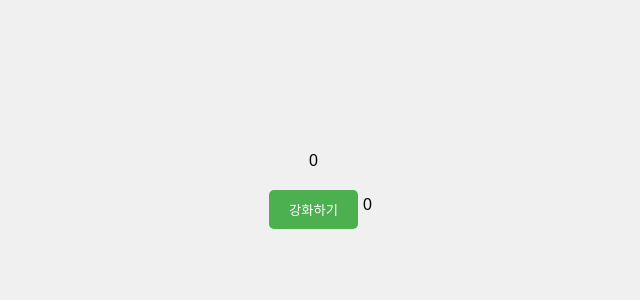
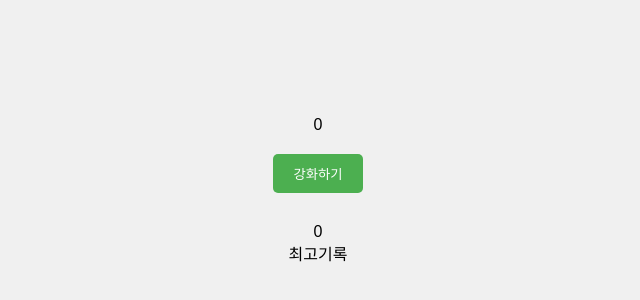
Before and after one commit to Jshman/web, a plain HTML site: page simulator/inArmy/index.html in a window 1280 px wide. Shown: the part 210-510 px from the top of the page, without its empty margins (322-962 px from the left). Drawn offline with nearby package versions, Linux system fonts and the light colour scheme.

Commit message:
최고기록 문구 추가

```diff
--- a/simulator/inArmy/index.html
+++ b/simulator/inArmy/index.html
@@ -18,11 +18,12 @@
         <div class="control">
             <button id="enforceBtn">강화하기</button>
         </div>
+        <div class="memorial">
+            <div id="max_score">0</div>
+            <div>최고기록</div>
+        </div>
     </div>
 
-    <div class="memorial">
-        <div id="max_score">0</div>
-    </div>
 
 
 <script src="enforceSimul-scripts.js"></script>
```
